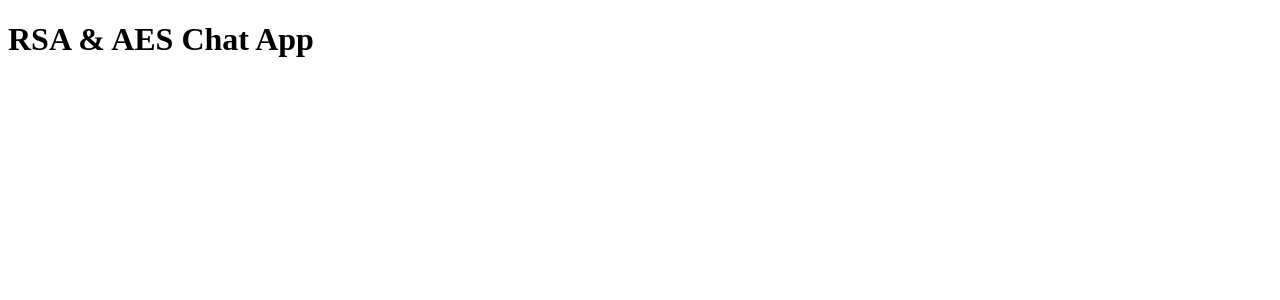
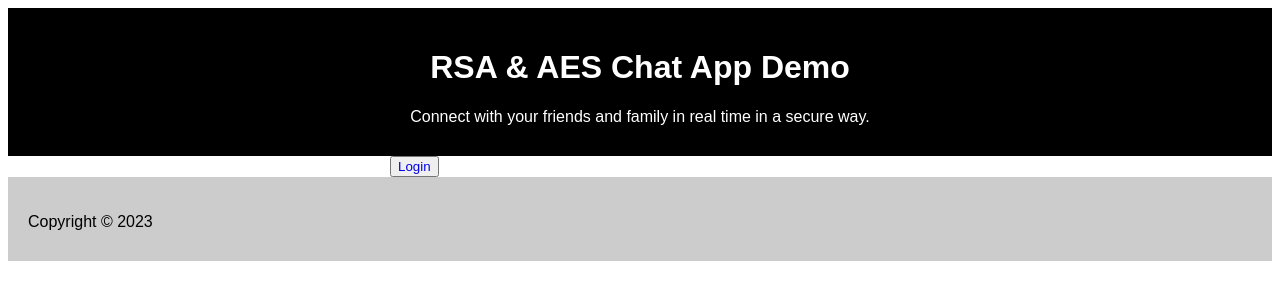
Before and after one commit to SebastianOpiyo/rsa_aes_miniproject, a Flask app: page / in a window 1280 px wide. Shown: the top 300 px of the page. Run offline with Flask 3, Linux system fonts and the light colour scheme; some libraries are stand-ins or nearby versions.

Commit message:
Integration:login and landing apis and client routes.

```diff
--- a/client/client.py
+++ b/client/client.py
@@ -1,6 +1,7 @@
-from flask import Flask, render_template, request, session
+from flask import Flask, render_template, request, session, flash
 from jinja2 import Template
 from flask_wtf.csrf  import CSRFProtect
+import requests
 
 app = Flask(__name__)
 
@@ -12,25 +13,35 @@ CSRFProtect(app)
 def connect():
     if 'username' not in session:
         return render_template('login.html')
-    return 'You are connected!'
+    return flash("Connected successfuly!")
 
 @app.route('/disconnect')
 def disconnect():
     session.pop('username', None)
-    return 'You have been disconnected.'
+    return flash('You have been disconnected.')
 
 @app.route('/')
 def index():
-    # if 'username' not in session:
-    #     return render_template('login.html')
+    flash("Click Login Button to Continue.")
     return render_template('index.html')
 
 @app.route('/login', methods=['GET', 'POST'])
 def login():
     if request.method == 'POST':
         username = request.form['username']
-        session['username'] = username
-        return redirect('/')
+        password = request.form['password']
+
+        # Make a request to the login api
+        response = requests.post('http://localhost:8000/login', json={'username': username, 'password': password})
+
+        # If the request is successful, set the username in the session
+        if response.status_code == 200:
+            session['username'] = username
+            return redirect('/chat')
+        # Else if the request is not successful, display an error message.
+        else:
+            error = "Invalid username or password."
+            return render_template('login.html', error=error)
     return render_template('login.html')
 
 @app.route('/chat')
--- /dev/null
+++ b/client/static/landing_page.css
@@ -0,0 +1,46 @@
+body {
+    font-family: sans-serif;
+}
+
+header {
+    background-color: #000;
+    color: #fff;
+    padding: 20px;
+    text-align: center;
+}
+
+h1 {
+    font-size: 2em;
+}
+
+p {
+    margin-bottom: 10px;
+}
+
+main {
+    width: 500px;
+    margin: 0 auto;
+}
+
+form {
+    padding: 20px;
+}
+
+input {
+    width: 100%;
+    padding: 10px;
+    border: 1px solid #ccc;
+}
+
+input[type="submit"] {
+     background-color: #000;
+    color: #fff;
+    border: none;
+    cursor: pointer;
+    width: 100%;
+}
+
+footer {
+    background-color: #ccc;
+    padding: 20px;
+}
--- /dev/null
+++ b/client/templates/base.html
@@ -0,0 +1,12 @@
+<!DOCTYPE html>
+<html lang="en">
+<head>
+    <meta charset="UTF-8">
+    <meta name="viewport" content="width=device-width, initial-scale=1.0">
+    <title>Chat Application</title>
+</head>
+<body>
+    {% block content %}
+    {% endblock %}
+</body>
+</html>
--- a/client/templates/index.html
+++ b/client/templates/index.html
@@ -1,34 +1,26 @@
-<!DOCTYPE html>
-<html>
+{% extends "base.html" %}
+
+{% block content %}
+<html lang="en">
 <head>
-  <title>RSA & AES Chat App</title>
+    <meta charset="UTF-8">
+    <meta name="viewport" content="width=device-width, initial-scale=1.0">
+    <title>RSA & AES Chat App Demo</title>
+    <link rel="stylesheet" href="{{ url_for('static', filename='landing_page.css') }}">
 </head>
 <body>
-  <h1>RSA & AES Chat App</h1>
-  <!-- Design and develop a home page -->
-
-  <script src="https://cdnjs.cloudflare.com/ajax/libs/socket.io/4.4.1/socket.io.min.js"></script>
-  <!-- <script>
-    var socket = io();
-
-    socket.on('connect', function() {
-      console.log('Connected to the chat app');
-    });
-
-    socket.on('message', function(data) {
-      console.log('Received message:', data);
-      document.getElementById('messages').innerHTML += data['message'] + '<br>';
-    });
-
-    function sendMessage() {
-      var message = document.getElementById('message').value;
-      socket.emit('message', {
-        'message': message
-      });
-    }
-
-    document.getElementById('submit').onclick = sendMessage;
-  </script> -->
-  <div id="messages"></div>
+    <header>
+        <h1>RSA & AES Chat App Demo</h1>
+        <p>Connect with your friends and family in real time in a secure way.</p>
+    </header>
+    <main>
+        <div>
+            <button style="align-items: center;"><a href="{{ url_for('login') }}" class="btn btn-primary" style="text-transform: none; text-decoration: none;">Login</a></button>
+        </div>
+    </main>
+    <footer>
+        <p>Copyright &copy; 2023</p>
+    </footer>
 </body>
 </html>
+{% endblock %}
--- a/docker-compose.yml
+++ b/docker-compose.yml
@@ -6,7 +6,7 @@ services:
     container_name: server
     build:
       context: .
-      dockerfile: server/Dockerfile
+      dockerfile: ./server/Dockerfile
     ports:
       - 8000:8000
 
@@ -15,7 +15,7 @@ services:
     container_name: client
     build:
       context: .
-      dockerfile: client/Dockerfile
+      dockerfile: ./client/Dockerfile
     depends_on:
       - server
     ports:
--- a/server/api.py
+++ b/server/api.py
@@ -16,7 +16,9 @@ def index():
     """
     This is the home page of the chat application.
     """
-    return flask.render_template("index.html")
+    message = "You are looking for a secure chat app? Well our RSA and AES secure chat app will do\
+    just fine fo you."
+    return flask.jsonify({"homecontent":message})
 
 @app.route("/login", methods=["POST"])
 def login():
@@ -80,4 +82,4 @@ def disconnect():
     return flask.jsonify({"success": True})
 
 if __name__ == "__main__":
-    app.run(host="0.0.0.0", port=8000)
+    app.run(debug=True, host="0.0.0.0", port=8000)
```
Also changed, not shown: client/templates/index2.html (added, +34 -0 lines), docs/apis.md (added, +32 -0 lines), README.md, 1 other file.
